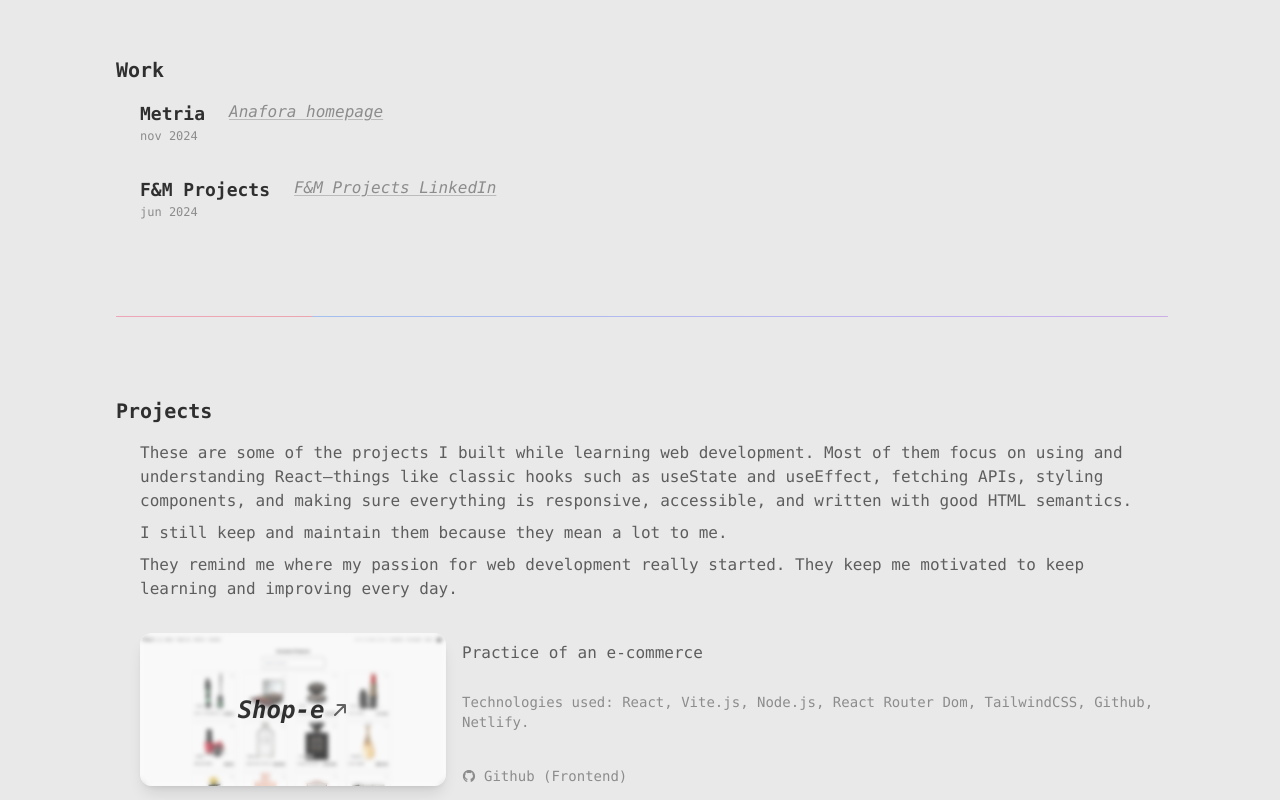
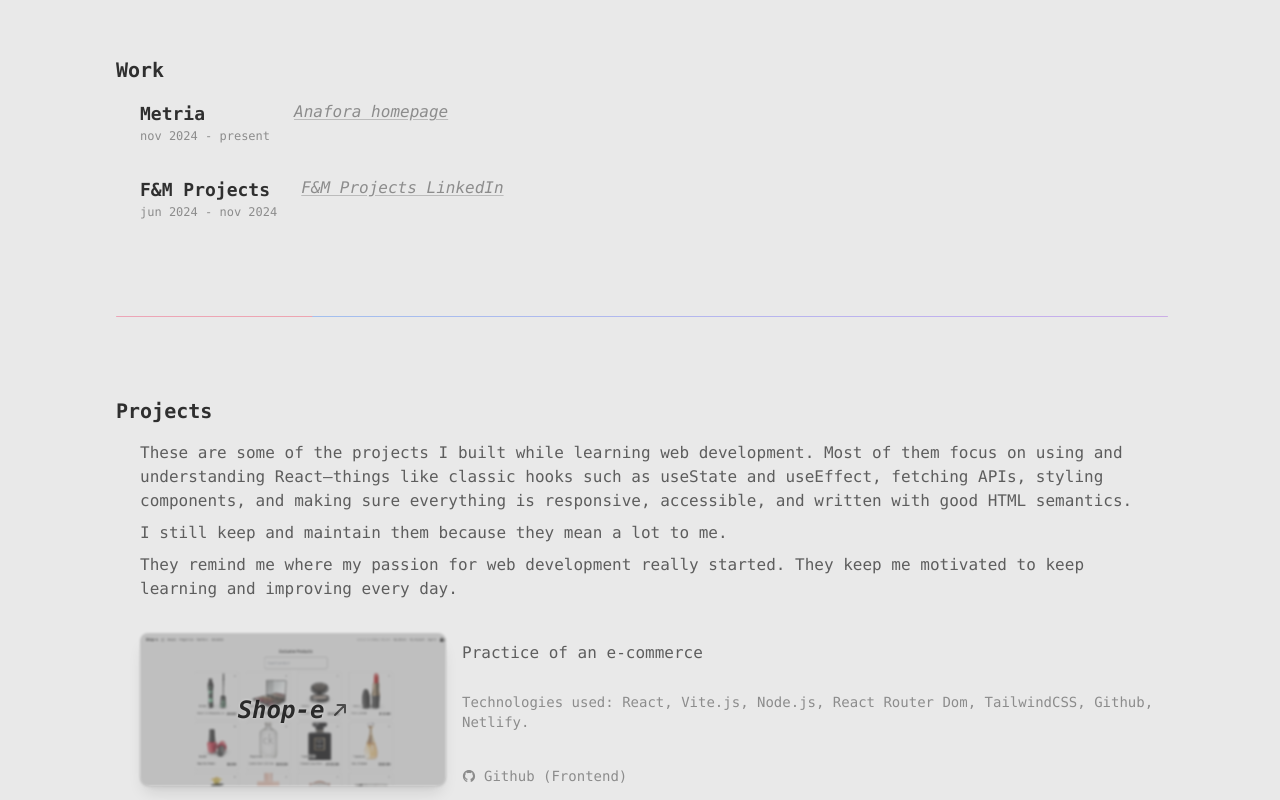
Before and after one commit to estebandelcid/estebandelcid.com, a Next.js app: page / in a window 1280 px wide. Shown: the part 400-1200 px from the top of the page. Built offline with nearby package versions, Linux system fonts and the light colour scheme.

Commit message:
[change] Update styles for dark mode support across components

```diff
--- a/components/ButtonCards.tsx
+++ b/components/ButtonCards.tsx
@@ -11,7 +11,7 @@ export default function ButtonCards({
   return (
     <button className="w-auto h-fit flex items-center">
       <Link
-        className="font-extralight text-sm  text-black/40 flex items-center hover:text-[#fff] transition duration-300 "
+        className="flex items-center font-extralight text-sm  text-black/40 dark:text-white/40 hover:text-[#fff] dark:hover:text-[#fff] transition duration-300"
         href={href}
         target='_blank'
         aria-label={`Open the project repository on GitHub ${href}`}
--- a/components/HeaderSection.tsx
+++ b/components/HeaderSection.tsx
@@ -2,7 +2,7 @@
 export default function HeaderSection(){
     return (
       <section className="w-auto h-auto flex-col justify-center font-bold">
-        <p className="font-mono text-black/80 leading-tight text-xl lg:leading-tight">
+        <p className="font-mono text-black/80 dark:text-white/80 leading-tight text-xl lg:leading-tight">
           Hi, I'm
           <span className="text-transparent bg-clip-text bg-text animate-b-text-move"> Esteban</span>
           <br />
--- a/components/ListOfCards.tsx
+++ b/components/ListOfCards.tsx
@@ -4,8 +4,8 @@ import projects from "../lib/projects";
 export default function ListOfCards() {
   return (
     <div className="flex flex-col">
-      <h2 className="text-xl font-bold text-black/80 pb-4">Projects</h2>
-      <div className="text-base font-normal text-black/60 px-6 pb-4 space-y-2">
+      <h2 className="text-xl font-bold text-black/80 dark:text-white/80 pb-4">Projects</h2>
+      <div className="text-base font-normal text-black/60 dark:text-white/60 px-6 pb-4 space-y-2">
         <p>
           These are some of the projects I built while learning web development.
           Most of them focus on using and understanding React—things like
--- a/components/ListOfWorks.tsx
+++ b/components/ListOfWorks.tsx
@@ -6,7 +6,7 @@ export default function ListOfWorks() {
   return (
     <>
       <div className="flex flex-col">
-        <h2 className="text-xl font-bold text-black/80">Work</h2>
+        <h2 className="text-xl font-bold text-black/80 dark:text-white/80">Work</h2>
         {works.map((work) => (
           <WorkSection key={work.company} {...work} />
         ))}
--- a/components/ProjectCard.tsx
+++ b/components/ProjectCard.tsx
@@ -1,6 +1,6 @@
-import ButtonCards from './ButtonCards';
-import Image from 'next/image';
-import ArrowUpRight from './ui/ArrowUpRight';
+import ButtonCards from "./ButtonCards";
+import Image from "next/image";
+import ArrowUpRight from "./ui/ArrowUpRight";
 export const ProjectCard = ({
   title,
   bgImg,
@@ -11,22 +11,24 @@ export const ProjectCard = ({
 }: TProject) => {
   return (
     <div className="flex flex-col max-sm:items-center lg:flex-row gap-4 mt-4 mb-8 md:pl-6">
-      <div className="relative card-styles transition ease-in-out delay-50 hover:scale-105 shadow-lg hover:shadow-xl dark:hover:shadow-none duration-300">
-      <div
-          className="absolute inset-0 bg-cover card-styles opacity-70"
+      <div className="relative group card-styles transition ease-in-out delay-50 hover:scale-105 shadow-lg hover:shadow-xl dark:hover:shadow-none duration-300">
+        <div
+          className="absolute inset-0 bg-cover rounded-lg blur-[1px] contrast-50 pointer-events-none"
           style={{ backgroundImage: `url(${bgImg})` }}
         />
-        <div className='absolute inset-0 backdrop-blur-[2px] card-styles'/>
         <div className="relative flex flex-col w-full h-full px-6 py-6 justify-around">
           <div className="flex flex-row justify-center items-center gap-2">
-            <p className=" text-2xl text-center font-extrabold italic text-black/80">
+            <p
+              className=" text-2xl text-center font-extrabold italic text-black/80"
+              style={{ textShadow: "0 0 3px rgba(255, 255, 255, 0.5)" }}
+            >
               {title}
             </p>
-            <span>
+            <span className="transition-allduration-200 text-black/60 group-hover:text-black/80 group-hover:translate-x-[1px] group-hover:-translate-y-[1px] transition-transform ease-in-out delay-50">
               <ArrowUpRight />
             </span>
           </div>
-          <div className="w-full h-full absolute bg-transparent rounded-3xl top-0 right-0 left-0">
+          <div className="w-full h-full absolute bg-transparent rounded-lg top-0 right-0 left-0">
             <a
               href={projectUrl}
               target="_blank"
@@ -38,10 +40,13 @@ export const ProjectCard = ({
           </div>
         </div>
       </div>
+
       <section className="flex flex-1 flex-col justify-between pt-2">
-        <p className=" font-normal text-black/60 text-base">{description}</p>
+        <p className=" font-extralight text-black/60 dark:text-white/60 text-base">
+          {description}
+        </p>
 
-        <p className=" font-extralight text-black/40 text-sm ">{`Technologies used: ${tech}`}</p>
+        <p className=" font-extralight text-black/40 dark:text-white/40 text-sm ">{`Technologies used: ${tech}`}</p>
         <div className="z-10 pt-2">
           {links.map(({ url, title }: TProjectLink) => (
             <ButtonCards href={url} key={url}>
--- a/components/WorkSection.tsx
+++ b/components/WorkSection.tsx
@@ -8,8 +8,8 @@ export const WorkSection = ({
   return (
     <div className="w-full flex flex-col md:flex-row md:gap-2 px-6 py-4">
       <div>
-      <p className="text-lg font-semibold text-black/80">{company}</p>
-      <p className="text-xs font-light text-black/40">{date}</p>
+      <p className="text-lg font-semibold text-black/80 dark:text-white/80">{company}</p>
+      <p className="text-xs font-light text-black/40 dark:text-white/40">{date}</p>
       </div>
 
       <div className="pl-4">
@@ -20,36 +20,12 @@ export const WorkSection = ({
               href={work.url}
               target="_blank"
               aria-label={`Open ${company} project page.`}
-              className="italic text-base underline underline-offset-2 text-black/40 decoration-black/20 hover:decoration-black/60 transition-all duration-300"
+              className="italic text-base underline underline-offset-2 text-black/40 dark:text-white/40 decoration-black/20 dark:hover:decoration-white/60 hover:decoration-black/60 dark:decoration-white/20 transition-all duration-300"
             >
               {work.title}
             </a>
           ))}
       </div>
-
-
-      {/* <section className="w-full lg:w-1/2 flex flex-col lg:flex-row gap-4">
-        {video && (
-          <video
-            className="rounded-lg mx-auto"
-            src={video}
-            autoPlay
-            loop
-            muted
-          ></video>
-        )}
-        <figure className="w-full flex flex-wrap gap-2">
-          {imgs &&
-            imgs.map((img) => (
-              <img
-                key={img.src}
-                className="max-h-40 min-w-fit object-cover rounded-sm"
-                src={img.src}
-                alt={company}
-              />
-            ))}
-        </figure>
-      </section> */}
     </div>
   );
 };
--- a/components/ui/ArrowUpRight.tsx
+++ b/components/ui/ArrowUpRight.tsx
@@ -6,7 +6,7 @@ export default function ArrowUpRight() {
       viewBox="0 0 24 24"
       strokeWidth={3}
       stroke="currentColor"
-      className="size-4 text-black/60"
+      className="size-4"
     >
       <path
         strokeLinecap="round"
--- a/lib/works.ts
+++ b/lib/works.ts
@@ -2,14 +2,14 @@
 const works: TWorks[] = [
   {
     company: "Metria",
-    date: "nov 2024",
+    date: "nov 2024 - present",
     workUrl: [
       {url: "https://anafora.mx", title: "Anafora homepage"},
     ]
   },
   {
     company: "F&M Projects",
-    date: "jun 2024",
+    date: "jun 2024 - nov 2024",
     workUrl: [
       {url:  "https://www.linkedin.com/company/fymp/?originalSubdomain=mx", title: "F&M Projects LinkedIn"},
     ]
--- a/tailwind.config.js
+++ b/tailwind.config.js
@@ -31,7 +31,7 @@ module.exports = {
         }
       },
       boxShadow: {
-        'custom': 'inset 0 0 1px 1px #fff, 0 0 0 1px rgba(0, 0, 0, .04), 0 1px 1px rgba(0, 0, 0, .01), 0 3px 5px rgba(0, 0, 0, .01), 0 5px 9px rgba(0, 0, 0, .02), 0 7px 16px rgba(0, 0, 0, .02)',
+        'custom': '0 0 0 1px rgba(0, 0, 0, .01), 0 1px 1px rgba(0, 0, 0, .01), 0 3px 5px rgba(0, 0, 0, .01), 0 5px 9px rgba(0, 0, 0, .02), 0 7px 16px rgba(0, 0, 0, .02)',
       }
     },
   },
```
